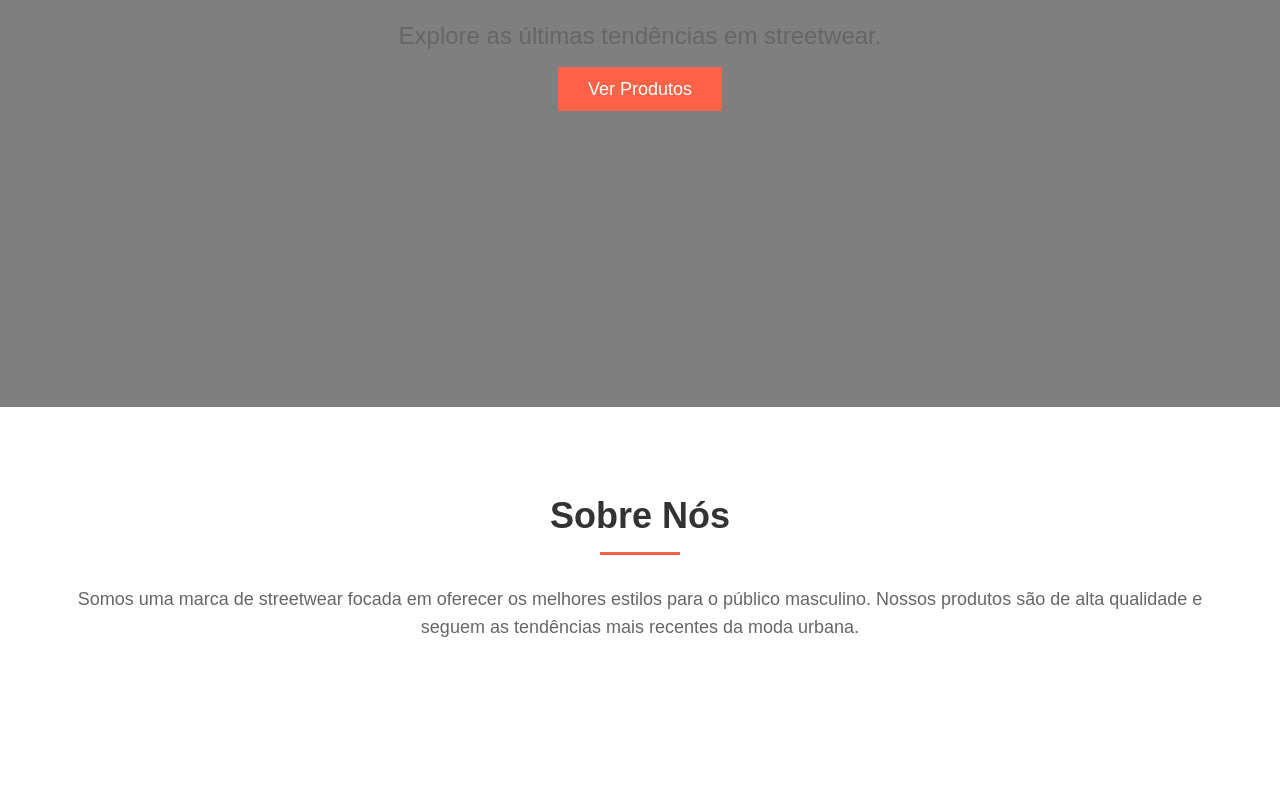
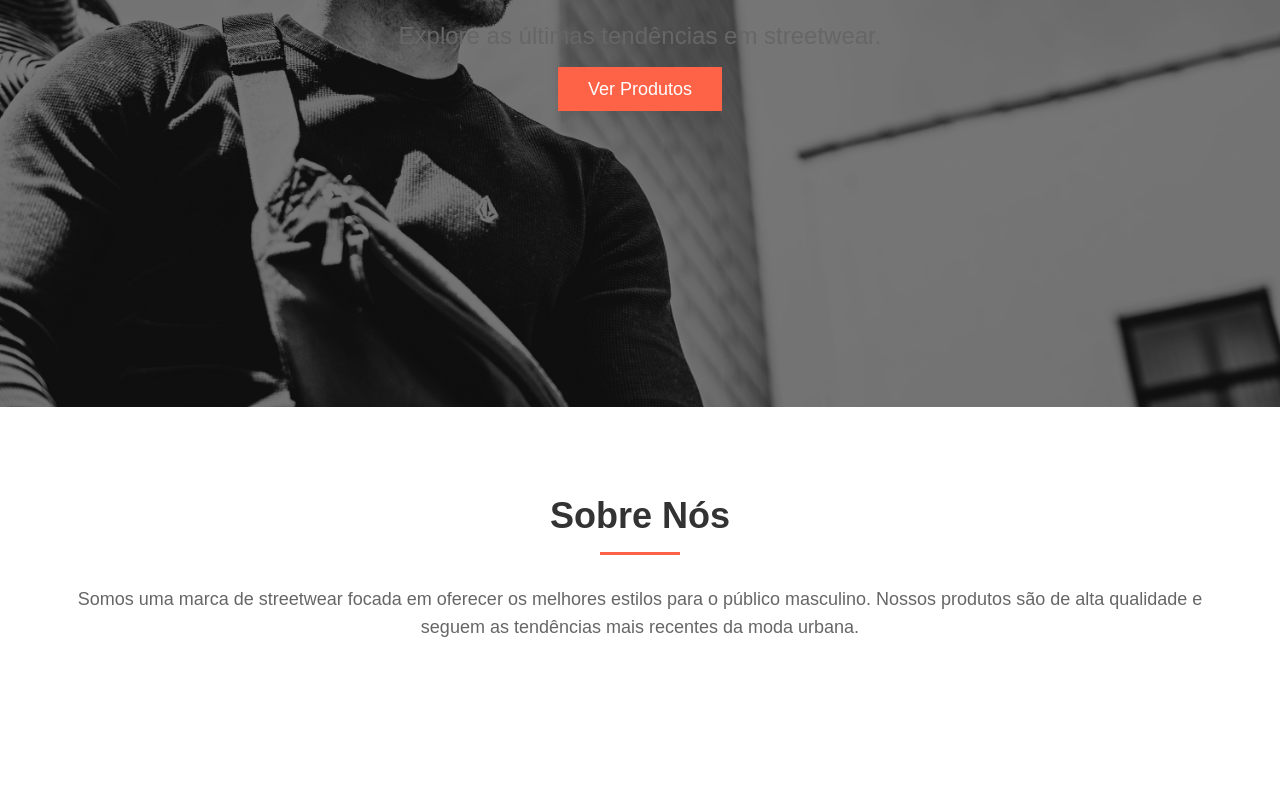
Before and after one commit to Gcaus/landing-page-cr, a plain HTML site: page index.html in a window 1280 px wide. Shown: the part 393-1184 px from the top of the page. Drawn offline with Linux system fonts and the light colour scheme; a script that the page names is missing.

Commit message:
add image hero

```diff
--- a/style.css
+++ b/style.css
@@ -75,7 +75,7 @@ nav {
 
 .hero-section {
   height: 100vh;
-  background: url("hero.jpg") no-repeat center center/cover;
+  background: url("assets/hero.jpg") no-repeat center center/cover;
   display: flex;
   justify-content: center;
   align-items: center;
```
Also changed, not shown: assets/hero.jpg (added).
